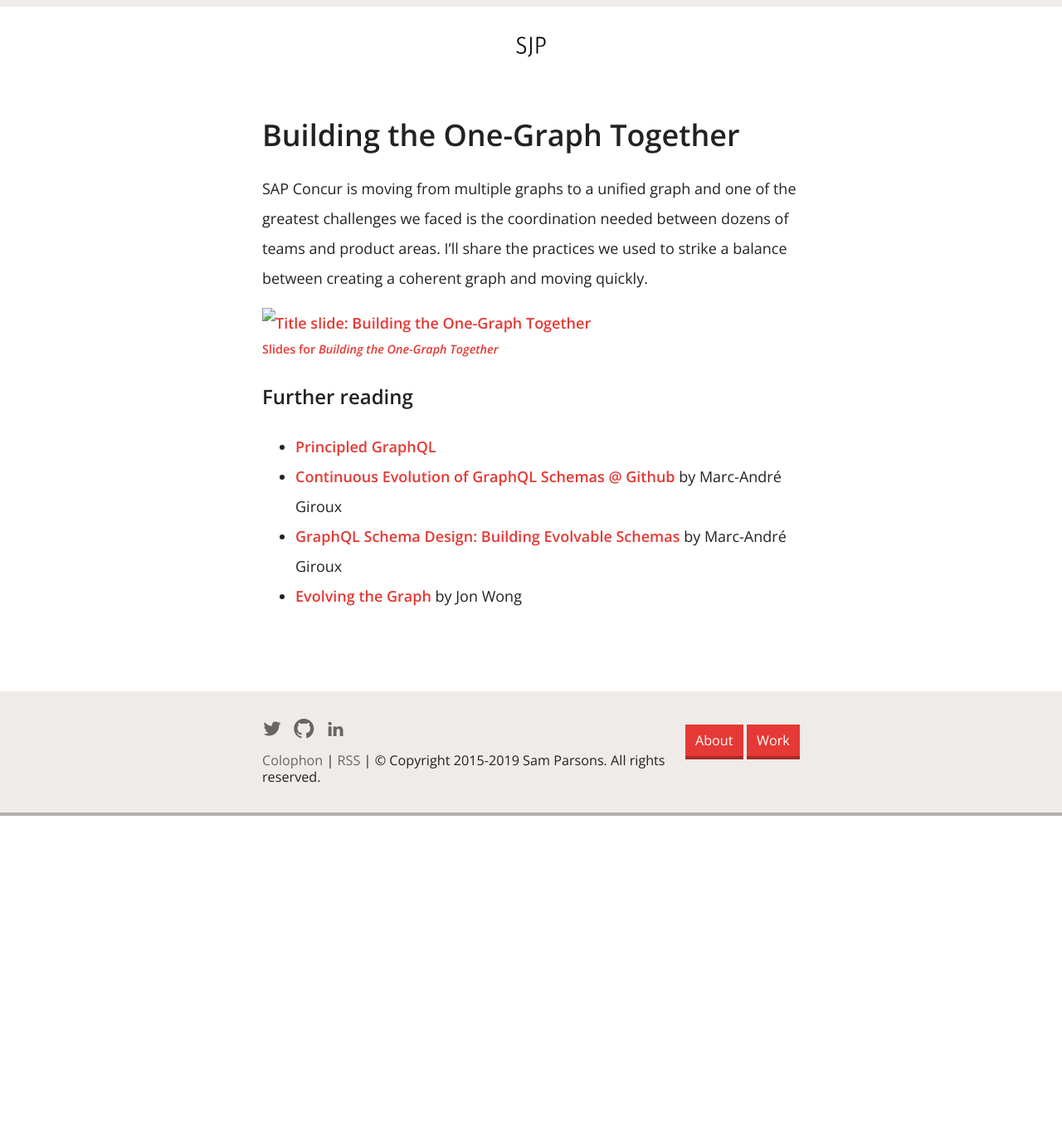
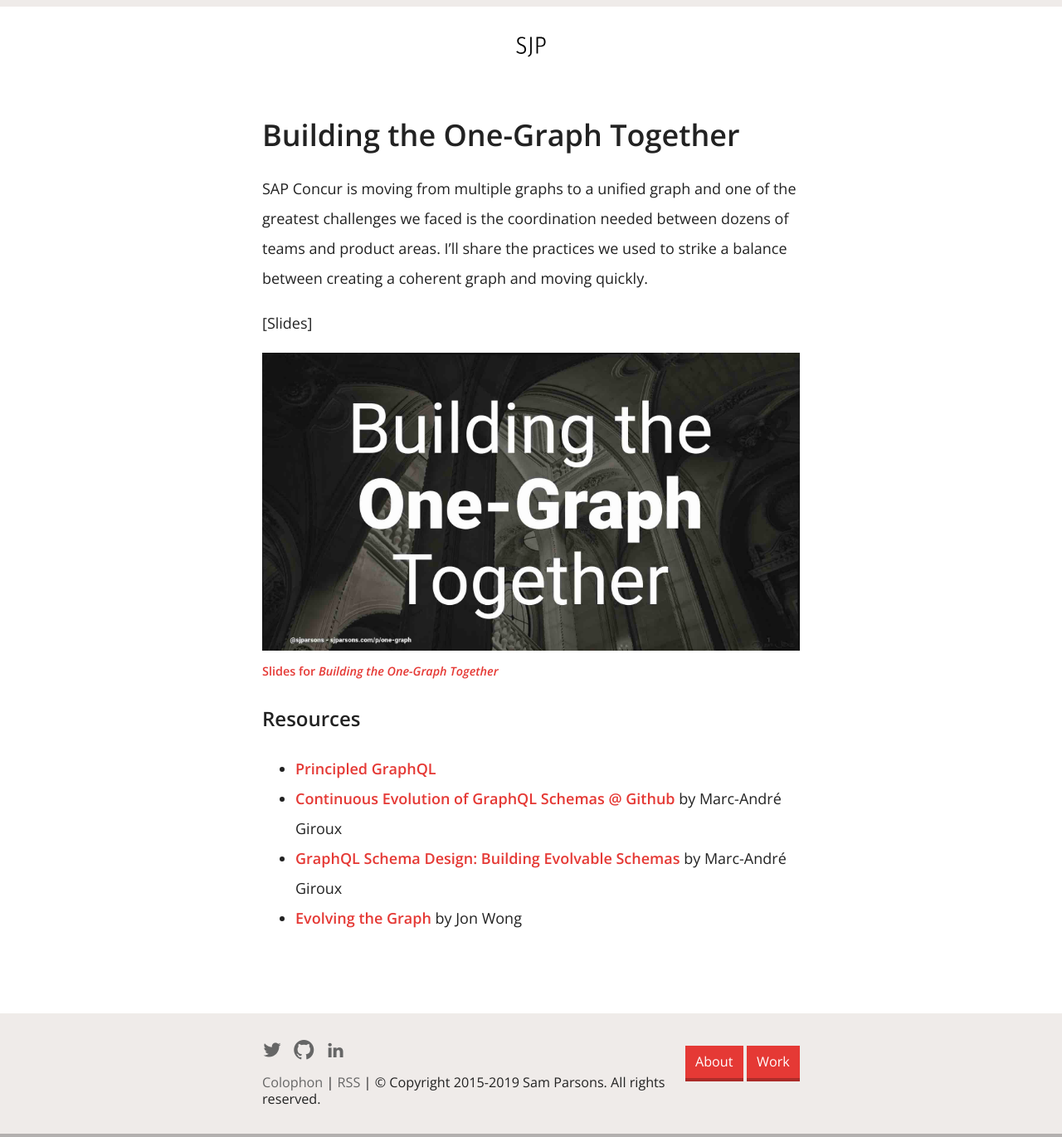
Before and after one commit to sjparsons/sjparsons.com, a Jekyll site: the page built from presentations/2019-10-29-one-graph/one-graph.md, in a window 1280 px wide. Shown: the whole page at 83% size. Built offline with Jekyll 4.4.1, drawn with Linux system fonts in a browser that asks for light colours; before the commit the page ends 983 px from its top, so only the background shows below that.

Commit message:
Update links

```diff
--- a/presentations/2019-10-29-one-graph/one-graph.md
+++ b/presentations/2019-10-29-one-graph/one-graph.md
@@ -7,13 +7,14 @@ permalink: /p/one-graph/
 
 SAP Concur is moving from multiple graphs to a unified graph and one of the greatest challenges we faced is the coordination needed between dozens of teams and product areas. I'll share the practices we used to strike a balance between creating a coherent graph and moving quickly.
 
+[Slides]
+
 <figure>
-    <a href="one-graph.pdf"><img src="one-graph-slides.jpg" alt="Title slide: Building the One-Graph Together" style="width: 100%; ">
-    <figcaption>Slides for <em>Building the One-Graph Together</em></figcaption></a>
-</figure>
+        <a href="one-graph.pdf"><img src="{{ "/presentations/2019-10-29-one-graph/one-graph-slides.jpg" | prefix site.baseurl }}" alt="Title slide: Building the One-Graph Together" style="width: 100%; ">
+        <figcaption>Slides for <em>Building the One-Graph Together</em></figcaption></a>
+    </figure>
 
-
-### Further reading
+### Resources
 
 - [Principled GraphQL](https://principledgraphql.com/)
 - [Continuous Evolution of GraphQL Schemas @ Github](https://speakerdeck.com/xuorig/continuous-evolution-of-graphql-schemas-at-github?slide=39) by Marc-André Giroux
```
